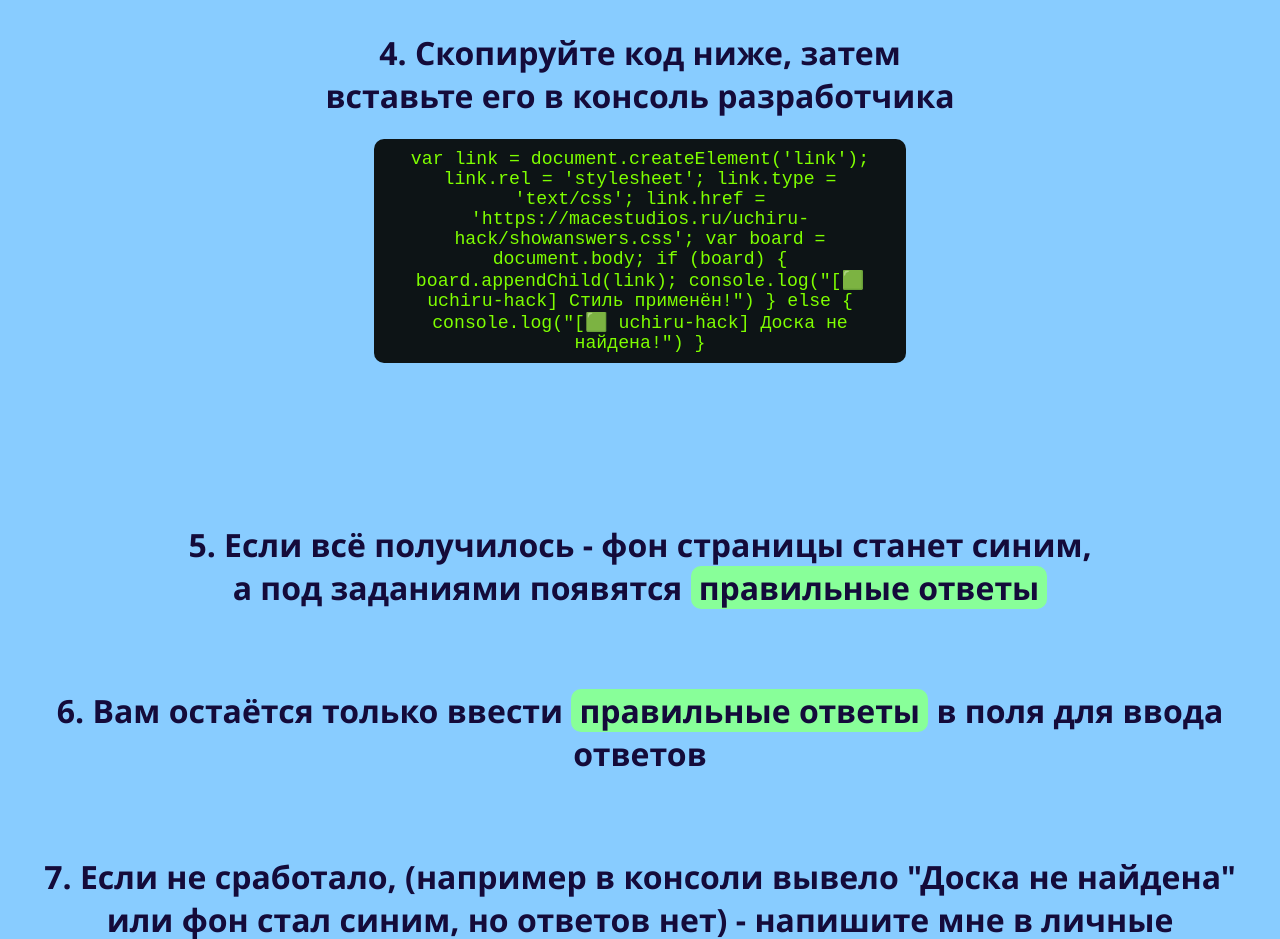
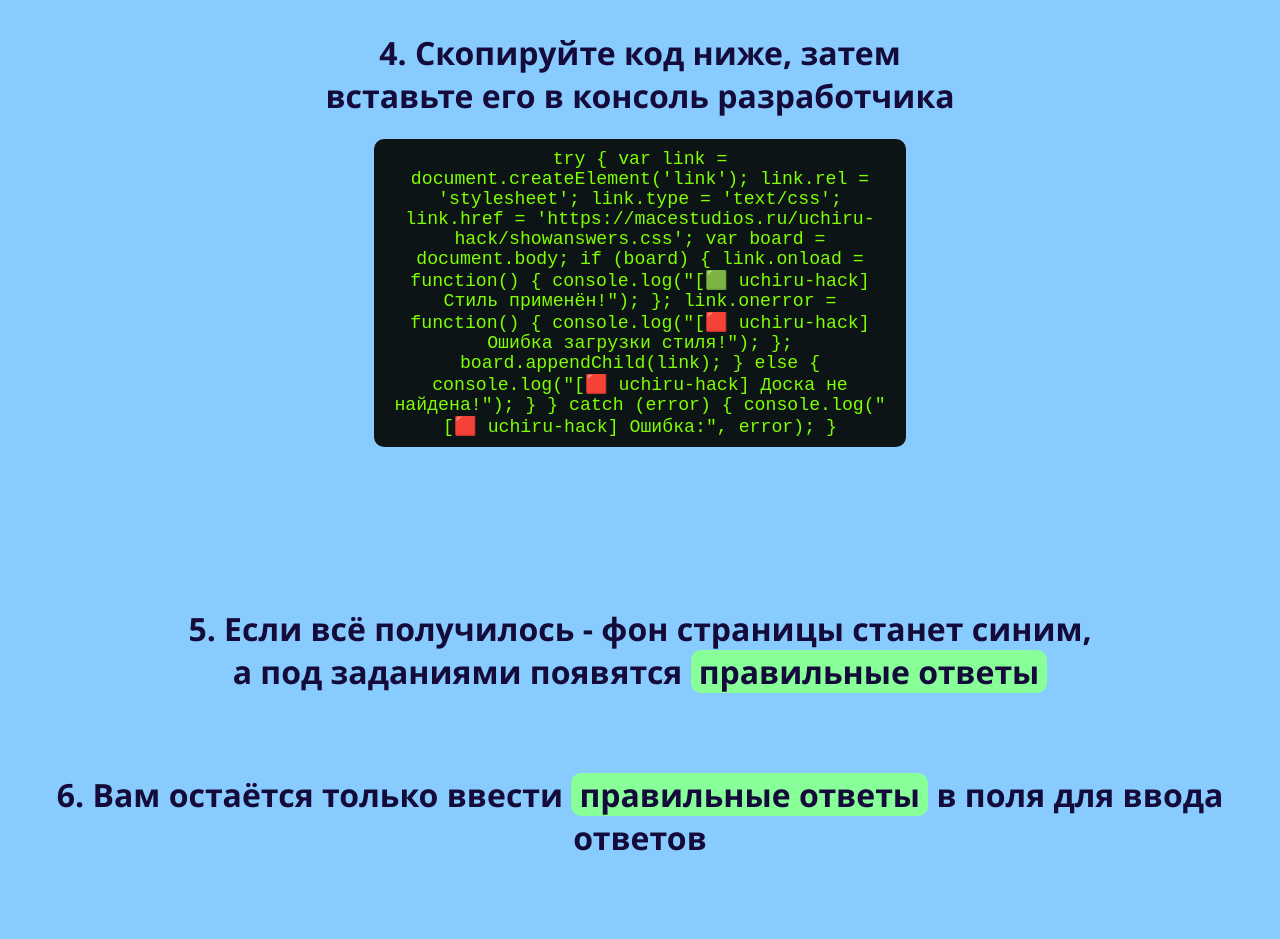
Before and after one commit to macedeveloper/uchiru-hack, a plain HTML site: page index.html in a window 1280 px wide. Shown: the part 860-1799 px from the top of the page. Drawn offline with Linux system fonts and the light colour scheme.

Commit message:
deepseek improved code

```diff
--- a/index.html
+++ b/index.html
@@ -81,17 +81,27 @@
         вставьте его в консоль разработчика
     </h1>
     <code>
+        try {
             var link = document.createElement('link');
             link.rel = 'stylesheet';
             link.type = 'text/css';
             link.href = 'https://macestudios.ru/uchiru-hack/showanswers.css';
+
             var board = document.body;
+
             if (board) {
+                link.onload = function() {
+                    console.log("[🟩 uchiru-hack] Стиль применён!");
+                };
+                link.onerror = function() {
+                    console.log("[🟥 uchiru-hack] Ошибка загрузки стиля!");
+                };
                 board.appendChild(link);
-          console.log("[🟩 uchiru-hack] Стиль применён!")
+            } else {
+                console.log("[🟥 uchiru-hack] Доска не найдена!");
             }
-        else {
-          console.log("[🟩 uchiru-hack] Доска не найдена!")
+        } catch (error) {
+            console.log("[🟥 uchiru-hack] Ошибка:", error);
         }
     </code>
 
```
Lines whose indentation alone changed are shown as unchanged.
